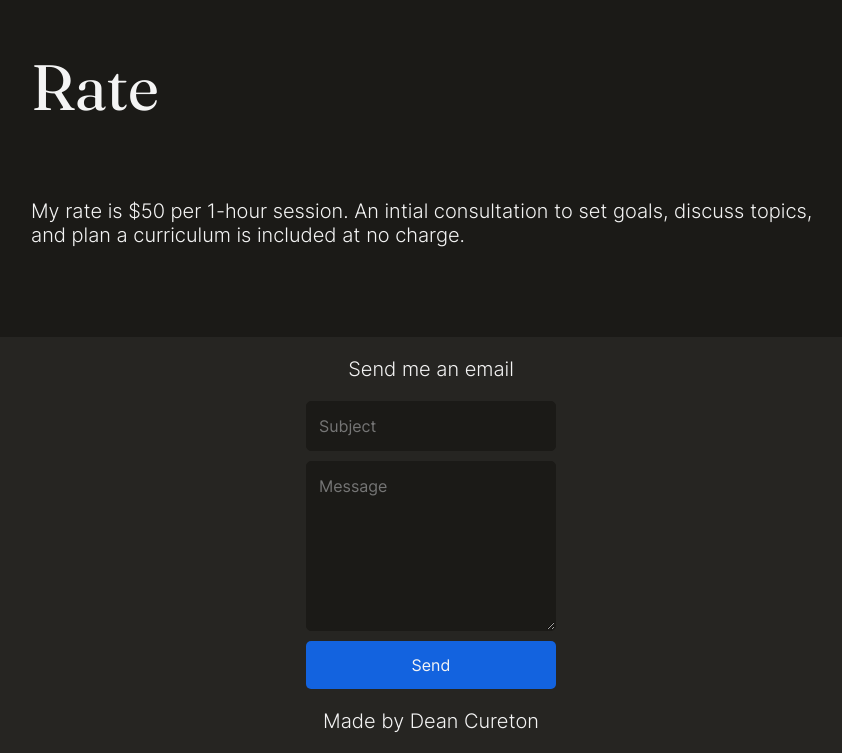
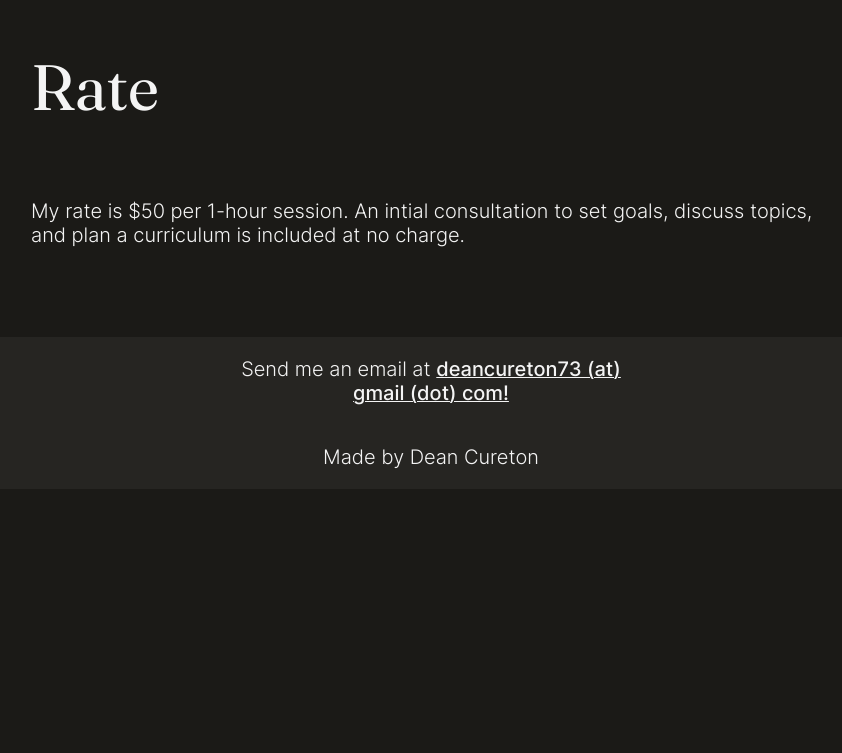
Before and after one commit to deancureton/deancureton.github.io, a plain HTML site: page index.html in a window 1280 px wide. Shown: the part 4112-4865 px from the top of the page, without its empty margins (209-1051 px from the left). After the commit the page ends 4601 px from the top, so only its background shows below. Drawn offline with Linux system fonts and the light colour scheme.

Commit message:
Changed footer form

```diff
--- a/index.html
+++ b/index.html
@@ -237,13 +237,13 @@
 				</ul>
 			</section>-->
 			<section id="email">
-				<p>Send me an email</p>
-				<div>
+				<p>Send me an email at <span style="font-variation-settings: 'wght' 500; text-decoration: underline; text-decoration-thickness: 1px;">deancureton73 (at) gmail (dot) com!</span></p>
+				<!--<div>
 					<input type="text" name="subject" placeholder="Subject" id="emailSubject" />
 					<textarea name="body" rows="6" cols="20" placeholder="Message" spellcheck="false"
 						id="emailMessage"></textarea>
 					<button type="submit" onclick="sendEmail()">Send</button>
-				</div>
+				</div>-->
 			</section>
 		</section>
 		<p>Made by Dean Cureton</p>
--- a/script.js
+++ b/script.js
@@ -1,6 +1,4 @@
-// TODO Make intro page more exciting
-// TODO Tap icon on carousel
-// TODO pop up window for each course? Notion style
+
 /*var carouselPage = 0;
 function carouselChange() {
 	for (var i = 0; i < document.getElementById("carouselC").children.length; i++) {
--- a/style.css
+++ b/style.css
@@ -414,7 +414,9 @@ button.fa:active {
 
 #socials,
 #email {
-	width: 250px;
+	/*width: 250px;*/
+	width: 400px;
+	text-align: center;
 	display: flex;
 	flex-direction: column;
 	align-items: center;
```
